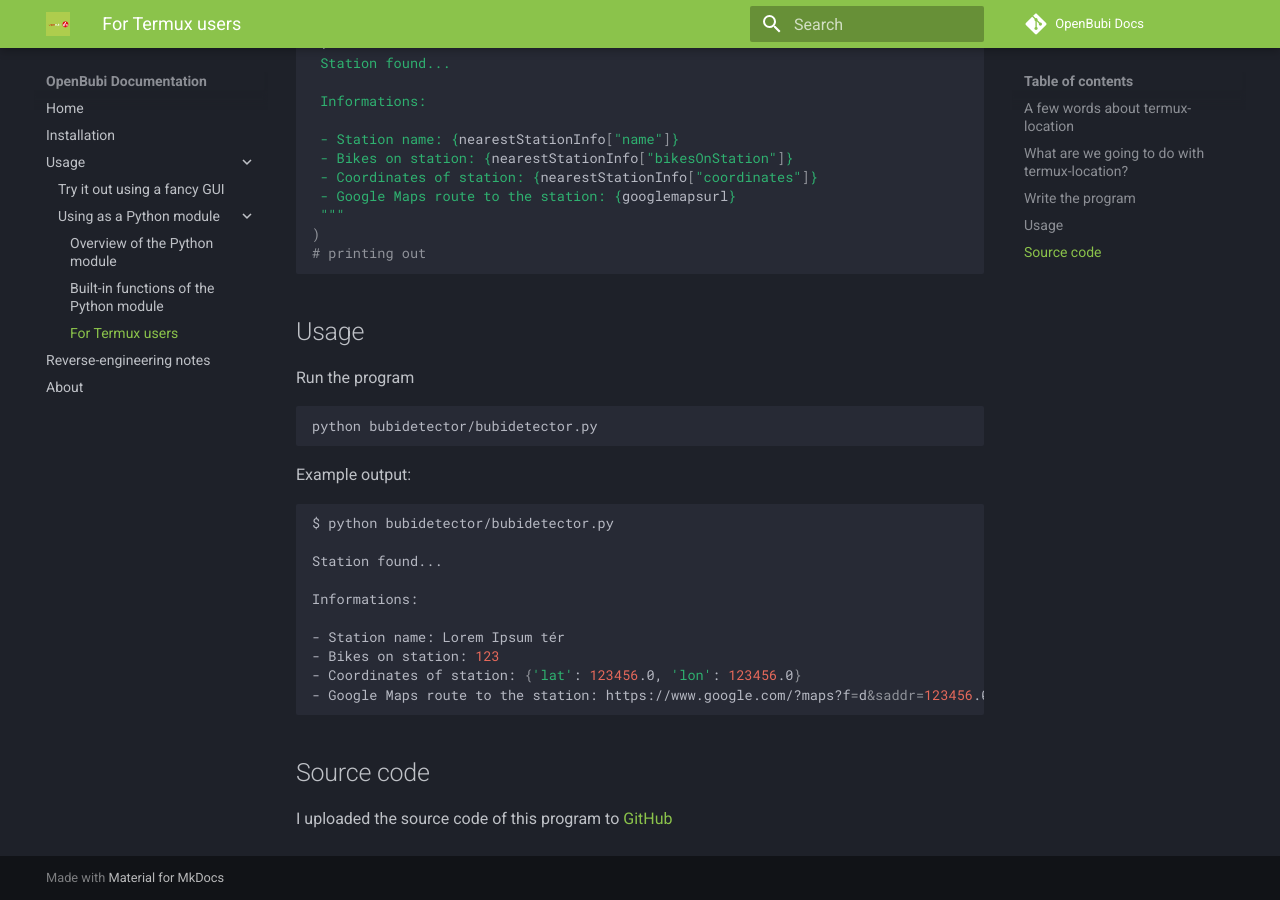
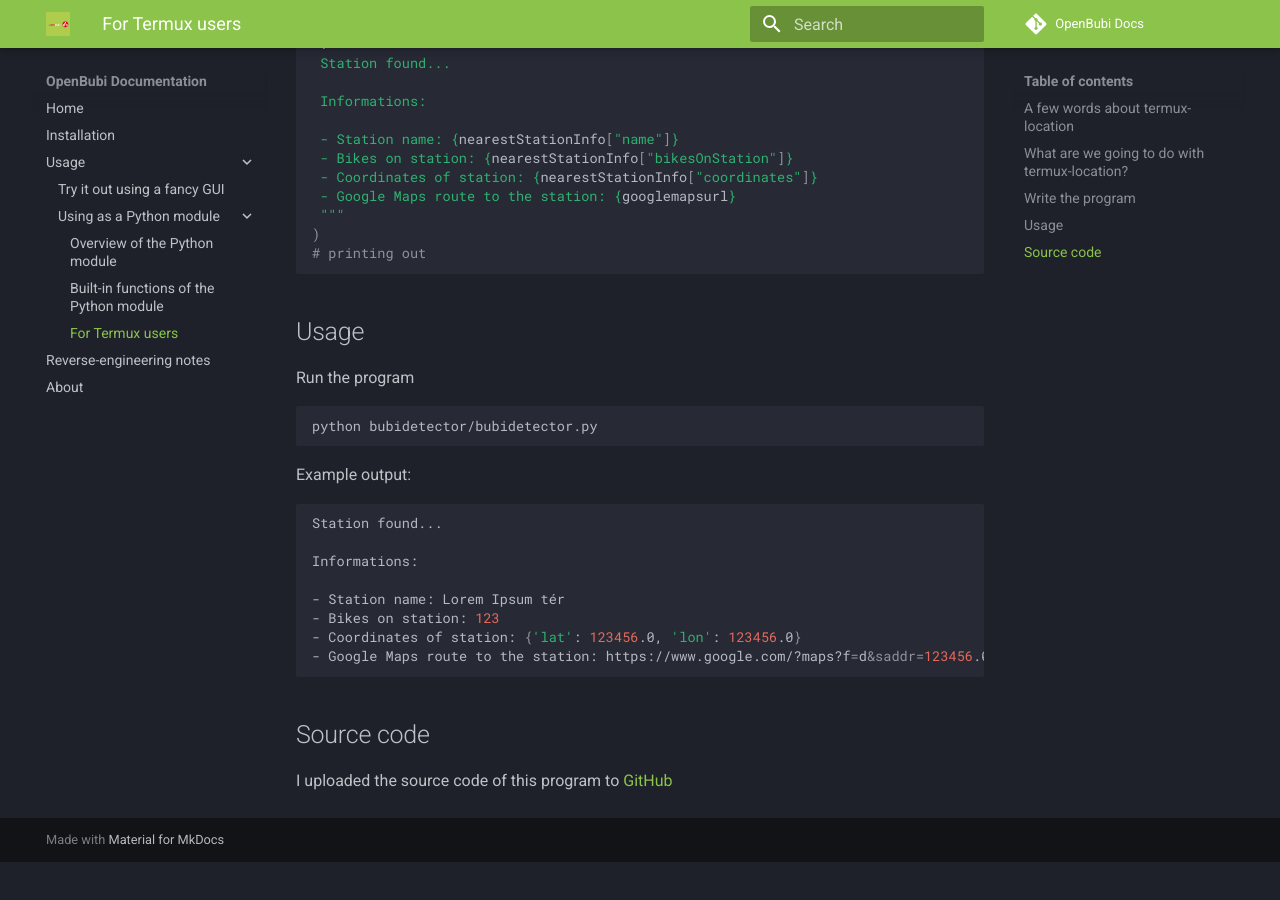
Before and after one commit to PiciAkk/OpenBubi-Docs, an MkDocs documentation site: the page built from docs/usage/pymodule/termux.md, in a window 1280 px wide and 900 px high, scrolled down 3051 px. Built offline with MkDocs 1.6.1 and Material for MkDocs 9.7.7, drawn with Linux system fonts in a browser that asks for light colours; comment, search, counter and statistics services are not loaded; after the commit the page ends 3913 px from its top, so only the background shows below that.

Commit message:
Update termux.md

````diff
--- a/docs/usage/pymodule/termux.md
+++ b/docs/usage/pymodule/termux.md
@@ -170,8 +170,6 @@ python bubidetector/bubidetector.py
 Example output:
 
 ```bash
-$ python bubidetector/bubidetector.py
-
 Station found...
 
 Informations:
````
